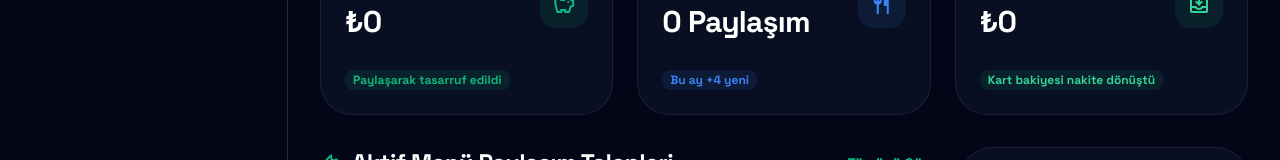
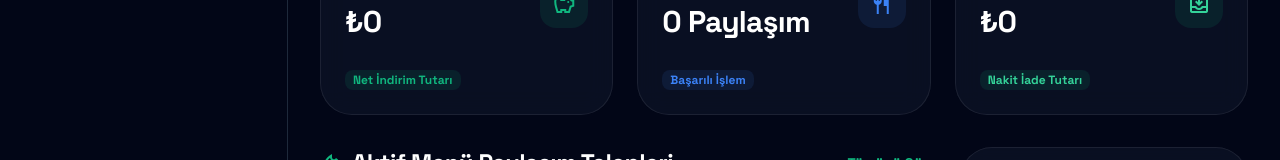
Before and after one commit to volkanakbulut73/workigom10, a React (Vite) app: page /app in a window 1280 px wide. Shown: the part 424-584 px from the top of the page. Built offline with nearby package versions, Linux system fonts and the light colour scheme; no server answers; sample sign-in values are in the browser's storage.

Commit message:
feat: Refactor stats calculation and UI labels
Revises the logic for calculating user contributions and savings to use a centralized `calculateTransaction` function. Also updates UI labels for clarity and accuracy.

```diff
--- a/pages/Home.tsx
+++ b/pages/Home.tsx
@@ -100,7 +100,7 @@ export const Home: React.FC = () => {
               </div>
             </div>
             <div className="flex items-center gap-2">
-              <span className="text-primary text-xs font-bold bg-primary/10 px-2 py-0.5 rounded-lg">Paylaşarak tasarruf edildi</span>
+              <span className="text-primary text-xs font-bold bg-primary/10 px-2 py-0.5 rounded-lg">Net İndirim Tutarı</span>
             </div>
           </div>
 
@@ -115,7 +115,7 @@ export const Home: React.FC = () => {
               </div>
             </div>
             <div className="flex items-center gap-2">
-              <span className="text-blue-500 text-xs font-bold bg-blue-500/10 px-2 py-0.5 rounded-lg">Bu ay +4 yeni</span>
+              <span className="text-blue-500 text-xs font-bold bg-blue-500/10 px-2 py-0.5 rounded-lg">Başarılı İşlem</span>
             </div>
           </div>
 
@@ -130,7 +130,7 @@ export const Home: React.FC = () => {
               </div>
             </div>
             <div className="flex items-center gap-2">
-              <span className="text-emerald-400 text-xs font-bold bg-emerald-500/10 px-2 py-0.5 rounded-lg">Kart bakiyesi nakite dönüştü</span>
+              <span className="text-emerald-400 text-xs font-bold bg-emerald-500/10 px-2 py-0.5 rounded-lg">Nakit İade Tutarı</span>
             </div>
           </div>
         </div>
--- a/types.ts
+++ b/types.ts
@@ -314,23 +314,24 @@ export const DBService = {
 
             if (error || !data) return { contribution: 0, savings: 0, count: 0 };
 
-            let contribution = 0;
-            let savings = 0;
+            let contribution = 0; // Kazanılan Katkı Payı (Refund to Supporter)
+            let savings = 0;      // Toplam Tasarruf (Discount for Seeker)
 
             data.forEach((tx: any) => {
-                // Formula: amount * (percentage / 100)
-                const benefit = tx.amount * (tx.support_percentage / 100);
+                // Use the centralized calculation logic to ensure consistency
+                const { seekerSavings, refundToSupporter } = calculateTransaction(tx.amount, tx.support_percentage);
 
-                // If user is supporter -> Contribution
+                // If user is supporter -> Contribution = Net Refund Amount (Cash received)
                 if (tx.supporter_id === userId) {
-                    contribution += benefit;
+                    contribution += refundToSupporter;
                 }
-                // If user is seeker -> Savings
+                // If user is seeker -> Savings = Discount Amount
                 else if (tx.seeker_id === userId) {
-                    savings += benefit;
+                    savings += seekerSavings;
                 }
             });
 
+            // Count represents total shared spending interactions (completed transactions)
             return { contribution, savings, count: data.length };
         } catch (e) {
             console.error("Stats calculation error:", e);
```
